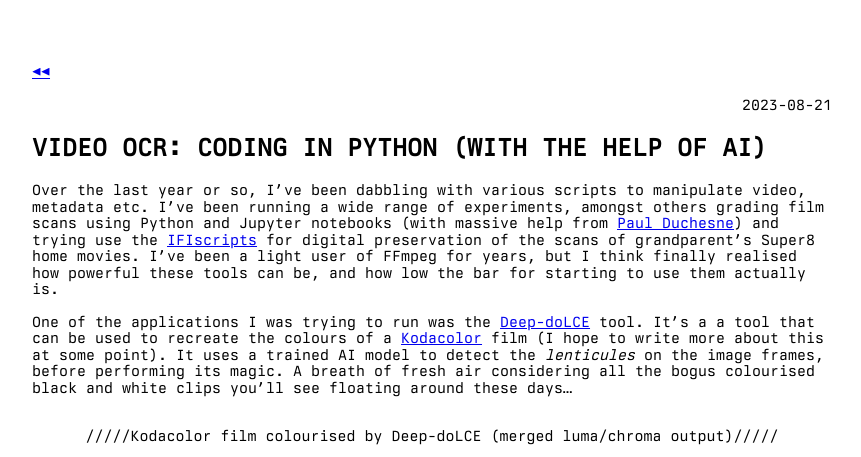
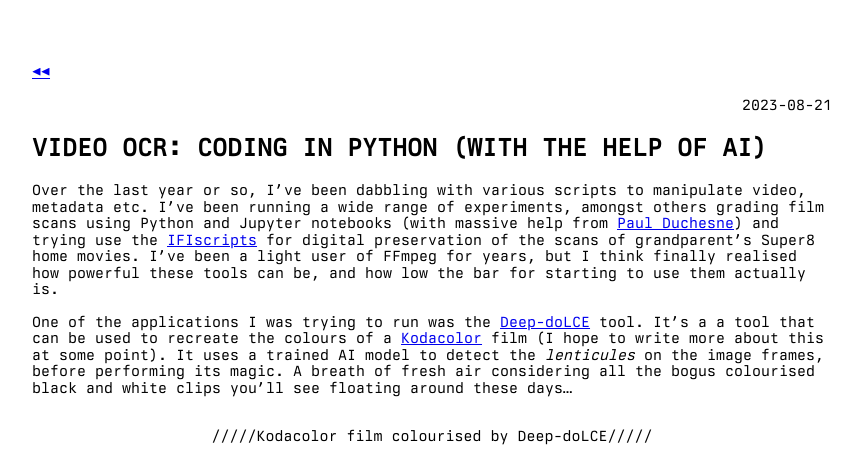
Before and after one commit to torbjornbp/torbjornbp.github.io, a Jekyll site: the page built from _posts/documents/2023-08-21-text-extraction.md, in a window 1280 px wide. Shown: the top 457 px of the page, without its empty margins (208-1069 px from the left). Built offline with Jekyll 4.4.1, drawn with Linux system fonts in a browser that asks for light colours; grey boxes are pictures that could not be loaded.

Commit message:
Update 2023-08-21-text-extraction.md

```diff
--- a/_posts/documents/2023-08-21-text-extraction.md
+++ b/_posts/documents/2023-08-21-text-extraction.md
@@ -9,7 +9,7 @@ Over the last year or so, I've been dabbling with various scripts to manipulate
 One of the applications I was trying to run was the [Deep-doLCE](https://www.researchgate.net/publication/358888176_Deep-doLCE_A_deep_learning_approach_for_the_color_reconstruction_of_digitized_lenticular_film) tool. It's a a tool that can be used to recreate the colours of a [Kodacolor](https://filmcolors.org/timeline-entry/1240/) film (I hope to write more about this at some point). It uses a trained AI model to detect the *lenticules* on the image frames, before performing its magic. A breath of fresh air considering all the bogus colourised black and white clips you'll see floating around these days...
 
 ---
-{: data-content="Kodacolor film colourised by Deep-doLCE (merged luma/chroma output)"}
+{: data-content="Kodacolor film colourised by Deep-doLCE"}
 
 <img src="/assets/mov/ocr-script/kodacolor2.mov" width="100%" />
 
```
